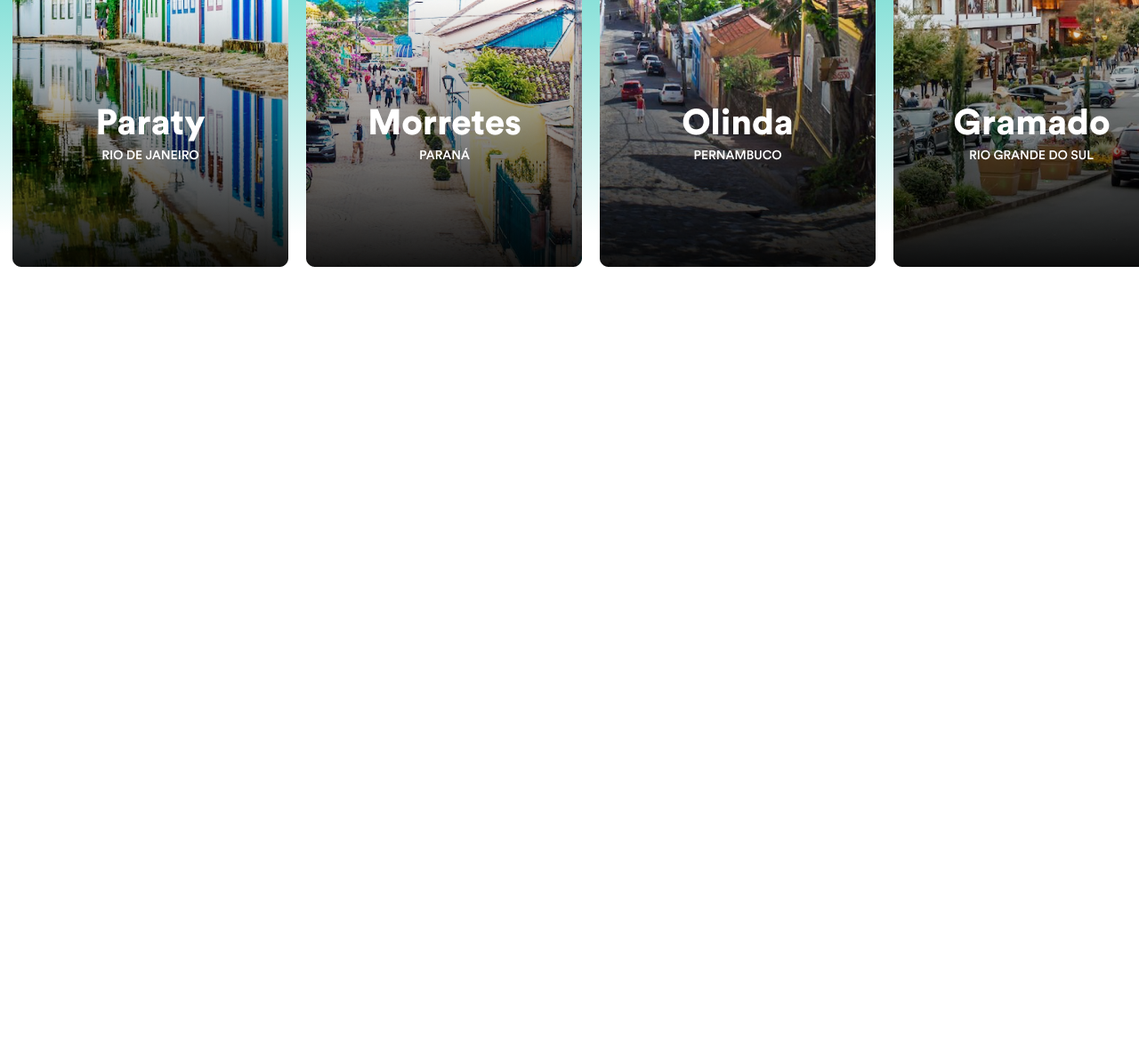
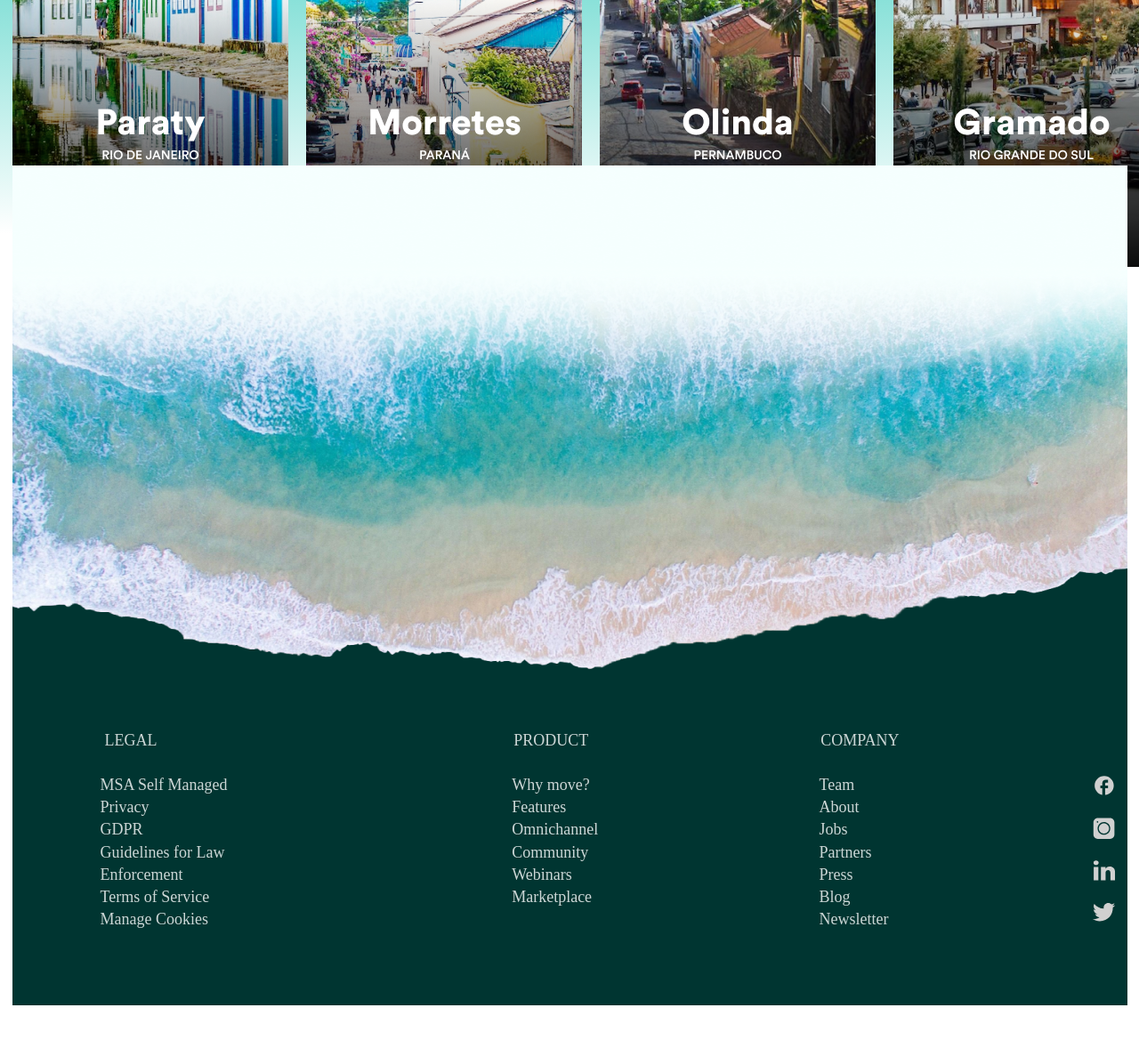
Before and after one commit to baiyastan/google-project, a plain HTML site: page index.html in a window 1280 px wide. Shown: the part 1643-2812 px from the top of the page at 89% size. Before the commit the page ends 1943 px from the top, so only its background shows below. Drawn offline with Linux system fonts and the light colour scheme.

Commit message:
add footer

```diff
--- a/index.html
+++ b/index.html
@@ -4,7 +4,10 @@
 <head>
     <meta charset="UTF-8">
     <meta name="viewport" content="width=device-width, initial-scale=1.0">
-    <title>Document</title>
+    <link rel="preconnect" href="https://fonts.googleapis.com">
+<link rel="preconnect" href="https://fonts.gstatic.com" crossorigin>
+<link href="https://fonts.googleapis.com/css2?family=Archivo:wght@300;500;800&family=Be+Vietnam+Pro:wght@400;600;700&family=Comfortaa:wght@400;700&family=Inter:wght@300;400;700;800&family=Poppins:wght@400;600;700;900&family=Raleway:wght@500;700;900&family=Roboto:wght@400;700&display=swap" rel="stylesheet">
+    <title>sunitos</title>
     <link rel="stylesheet" href="style.css">
 </head>
 
@@ -63,6 +66,54 @@
             </div>
         </div>
     </main>
+
+    <footer class="footer">
+        <div class="container">
+            <div class="suna">
+                <img src="./image 8.png" alt="" class="imgFooter">
+                <img src="./black.png" class="whiteFooter">
+                <img src="./green.png" class="greenFooter">
+                <div class="textFooter">
+                    <h4 class="Legal gl">LEGAL</h4>
+                    <p class="pifu1">
+                        MSA Self Managed<br />
+                        Privacy<br />
+                        GDPR<br />
+                        Guidelines for Law Enforcement<br />
+                        Terms of Service<br />
+                        Manage Cookies<br />
+                    </p>
+                    <h4 class="Product gl">PRODUCT</h4>
+                    <p class="pifu2">
+                        Why move?<br />
+                        Features<br />
+                        Omnichannel<br />
+                        Community<br />
+                        Webinars<br />
+                        Marketplace<br />
+                    </p>
+                    <h4 class="company gl">COMPANY</h4>
+                    <p class="pifu3">
+                        Team<br />
+                        About<br />
+                        Jobs<br />
+                        Partners<br />
+                        Press<br />
+                        Blog<br />
+                        Newsletter<br />
+                    </p>
+
+                    <div class="svg">
+                        <img src="./facebook.svg" alt="">
+                        <img src="./instagram 1.svg" alt="">
+                        <img src="./in.svg" alt="">
+                        <img src="./twitter (1) 1.svg" alt="">
+                    </div>
+                </div>
+
+            </div>
+        </div>
+    </footer>
 </body>
 
 </html>
--- a/style.css
+++ b/style.css
@@ -1,4 +1,8 @@
 @import "./reset.css";
+
+
+@import url('https://fonts.googleapis.com/css2? Family= Archivo:wght@300;500;800 & Family= Be+Vietnam+Pro:wght@400;600;700 & Family= Comfortaa:wght@400;700 & Family= Inter:wght@300;400;700;800 & Family= Poppins:wght@400;600;700;900 & Family= Raleway:wght@500;700;900 & Family= Roboto:wght@400;700 & display=swap');
+
 
 
 .logo {
@@ -126,3 +130,73 @@ main{
     gap: 20px;
     margin-top: 90px;
 }
+.imgFooter {
+    width: 1454px;
+    height: 523px;
+    flex-shrink: 0;
+    position: relative;
+    z-index: 2;
+}
+
+.whiteFooter {
+    width: 1454px;
+    height: 232px;
+    flex-shrink: 0;
+    background: linear-gradient(180deg, #f5fffe 0%, #F5FFFE 48%, rgba(255, 255, 255, 0) 100%);
+    position: relative;
+    top: -600px;
+    z-index: 3;
+}
+
+.greenFooter {
+    width: 1454px;
+    height: 502px;
+    flex-shrink: 0;
+    background: #003531;
+    position: relative;
+    top: -390px;
+}
+
+.textFooter {
+    width: 1130.775px;
+    height: 234px;
+    flex-shrink: 0;
+    display: flex;
+    position: relative;
+    top: -650px;
+    color: rgba(255, 255, 255, 0.80);
+    font-family: Circular Std;
+    font-size: 18px;
+    font-style: normal;
+    font-weight: 400;
+    line-height: 140%;
+    gap: 80px;
+    left: -40px;
+
+}
+
+
+.gl {
+    position: relative;
+    top: -50px;
+    left: 144px;
+    gap: 40px;
+}
+
+.Product {
+    position: relative;
+    left: 166px;
+}
+
+.company {
+    position: relative;
+    left: 170px;
+}
+
+.svg {
+    display: flex;
+    flex-direction: column;
+    gap: 22px;
+    position: relative;
+    left: 150px;
+}
```
Also changed, not shown: black.png (added), facebook.svg (added), green.png (added), image 8.png (added), in.svg (added), instagram 1.svg (added), twitter (1) 1.svg (added).
